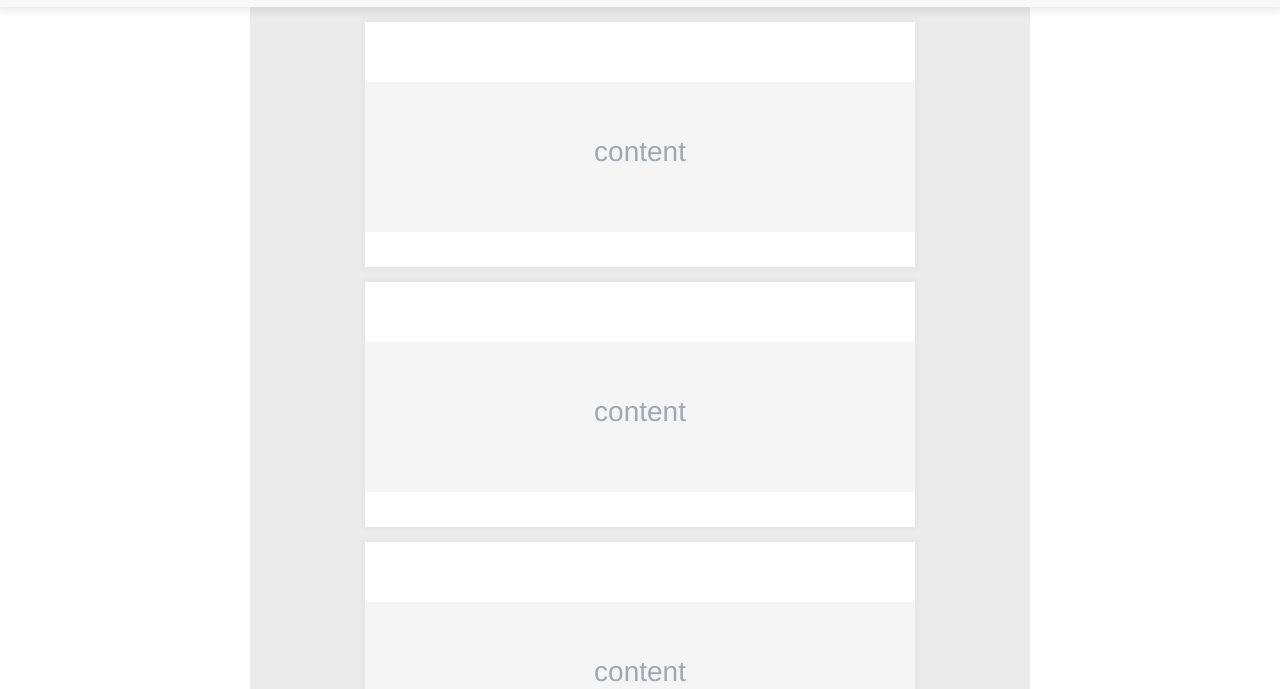
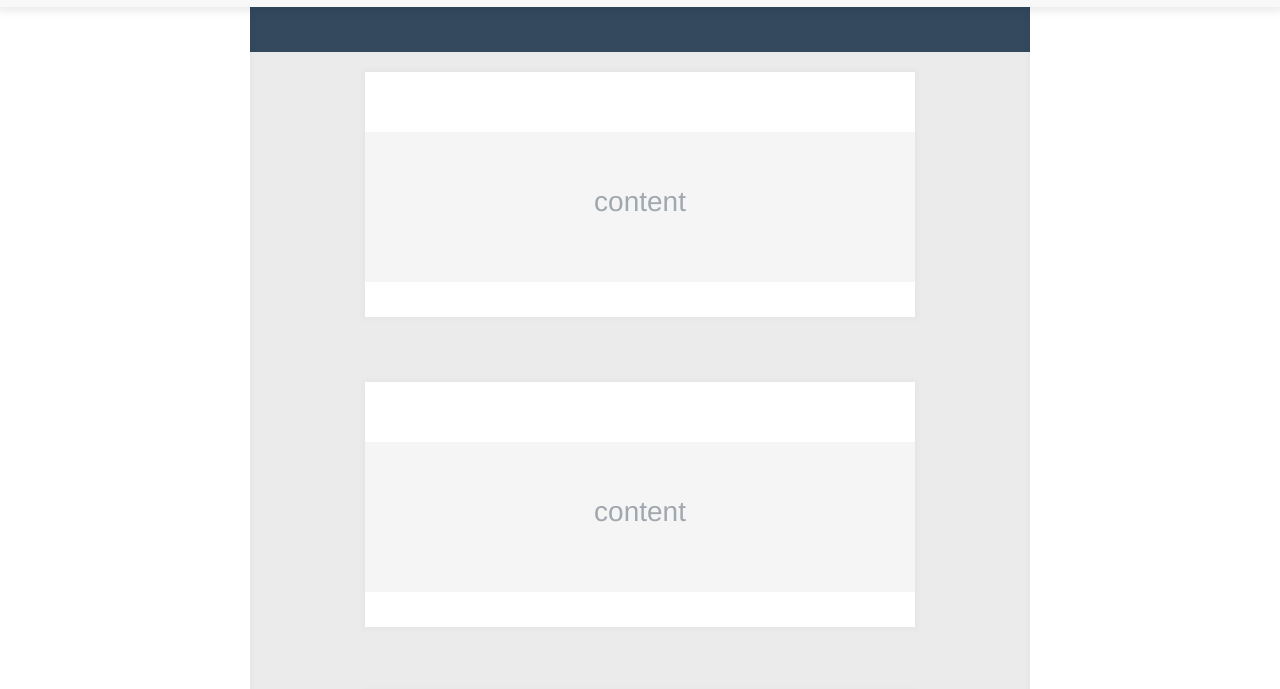
Before and after one commit to TheYoonuchs/TheYoonuchs.github.io, a plain HTML site: page index.html in a window 1280 px wide. Shown: the part 43-732 px from the top of the page. Drawn offline with nearby package versions, Linux system fonts and the light colour scheme.

Commit message:
เพิ่ม SubMenu (Header)

```diff
--- a/css/content.css
+++ b/css/content.css
@@ -1,7 +1,7 @@
 .content {
   width: 550px;
   height: auto;
-  margin: 15px auto auto;
+  margin: 65px auto auto;
   background-color: #fff;
   box-shadow: 0 0 5px 3px rgba(0, 0, 0, 0.025);
 }
--- a/css/navbar.css
+++ b/css/navbar.css
@@ -11,6 +11,7 @@
   left: 0;
   padding: 10px 0 0;
   background-color: #fff;
+  box-shadow: 0 0 5px 3px rgba(0, 0, 0, 0.025);
   z-index: 1;
 }
 
@@ -21,6 +22,7 @@
   right: 0;
   padding: 10px 0 0;
   background-color: #fff;
+  box-shadow: 0 0 5px 3px rgba(0, 0, 0, 0.025);
   z-index: 1;
 }
 
--- a/css/style.css
+++ b/css/style.css
@@ -7,3 +7,22 @@ body {
 .container {
   margin-top: 50px;
 }
+
+header {
+  position: fixed;
+  left: 0;
+  width: 100%;
+  height: 45px;
+  margin-top: 50px;
+  background: #34495e;
+  transition: all 0.3s linear;
+  -moz-transition: all 0.3s linear;
+  -webkit-transition: all 0.3s linear;
+	z-index: 0;
+}
+.nav-default {
+    top: 0;
+}
+.nav-fixed {
+    top: -80px;
+}
--- a/index.html
+++ b/index.html
@@ -13,10 +13,14 @@
   <link rel="stylesheet" href="css/content.css">
   <!-- media only screen CSS-->
   <link rel="stylesheet" href="css/screen.css">
+  <script src="js/navbar.js"></script>
 
 
 </head>
 <body>
+
+  <header>
+  </header>
 
   <nav class="navbar navbar-default navbar-fixed-top">
     <div>
@@ -138,5 +142,7 @@
   <script src="https://ajax.googleapis.com/ajax/libs/jquery/1.11.3/jquery.min.js"></script>
   <!-- Include all compiled plugins (below), or include individual files as needed -->
   <script src="bootstrap/js/bootstrap.min.js"></script>
+
+  <script src="js/navbar.js"></script>
 </body>
 </html>
--- /dev/null
+++ b/js/navbar.js
@@ -0,0 +1,18 @@
+(function($) {
+
+  var ost = 0;
+
+  $(window).scroll(function() {
+    var cOst = $(this).scrollTop();
+
+    if(cOst > ost) {
+       $('header').addClass('nav-fixed').removeClass('nav-default');
+    }
+    else {
+       $('header').addClass('nav-default').removeClass('nav-fixed');
+    }
+
+    ost = cOst;
+  });
+
+})(jQuery);
```
